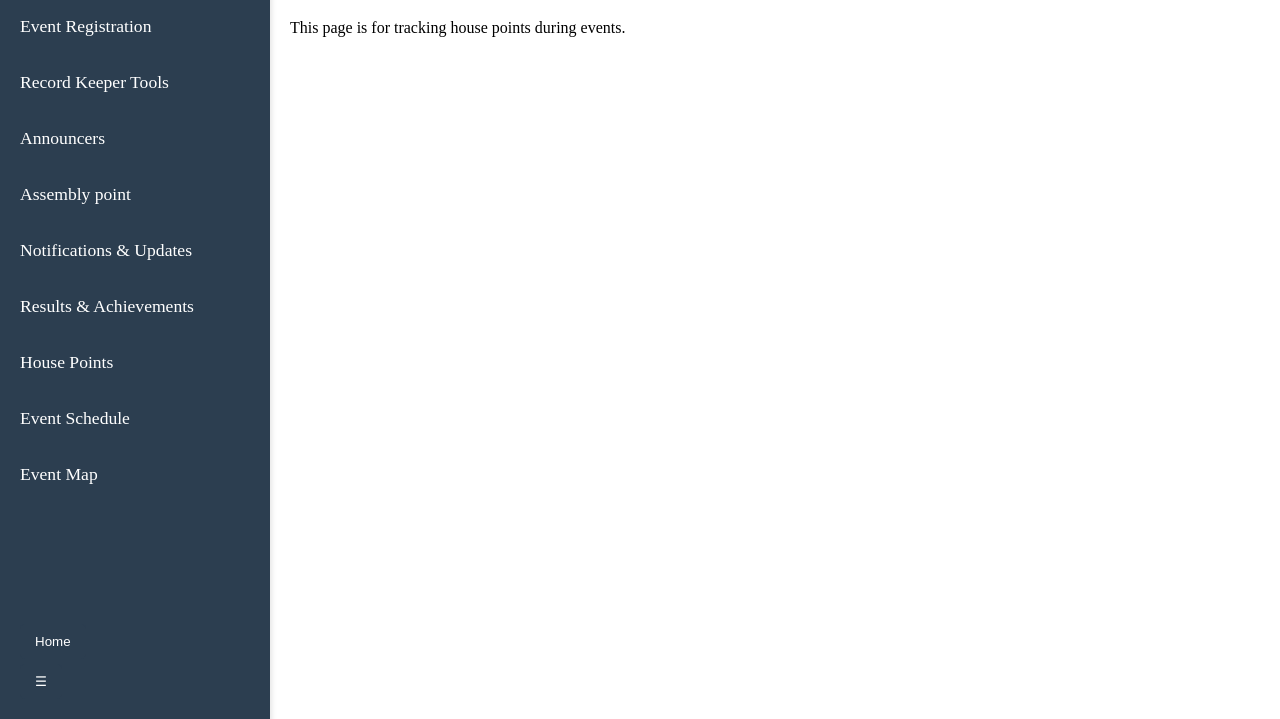
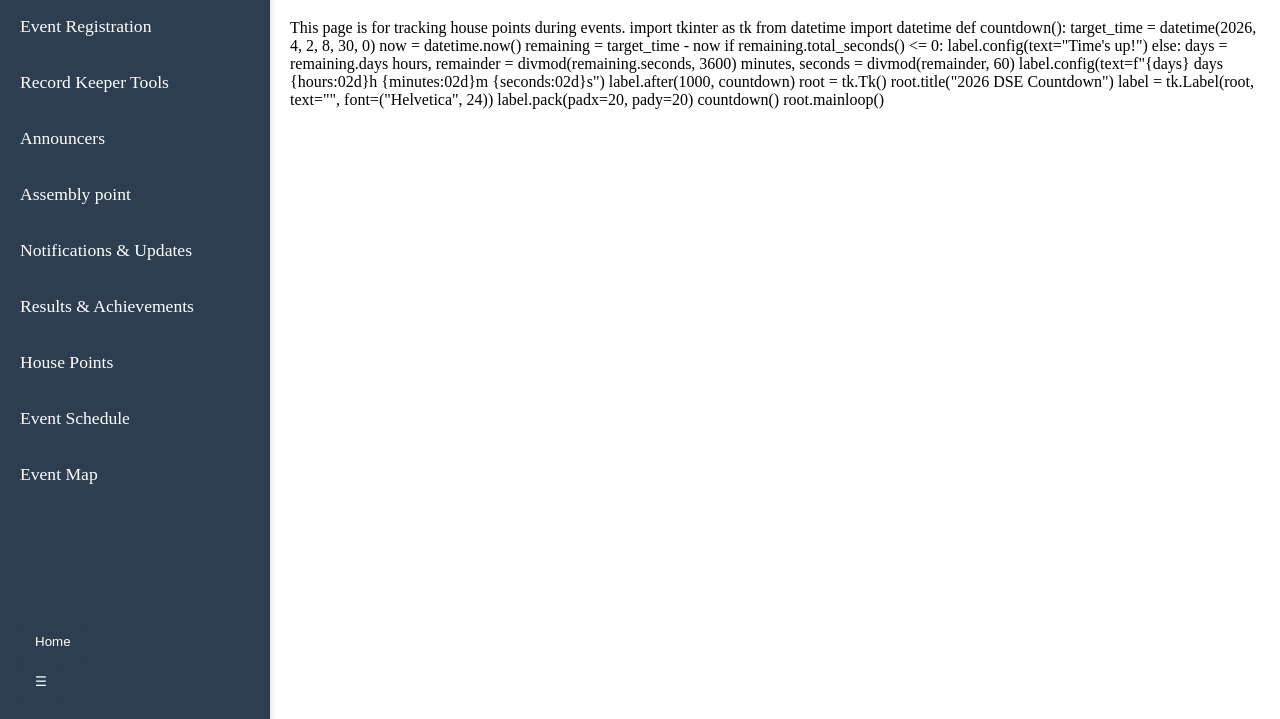
Before and after one commit to CodeNinja531/s-b-a.github.io, a plain HTML site: page web element/house-points.html in a window 1280 px wide. Shown: the part 81-800 px from the top of the page. Drawn offline with nearby package versions, Linux system fonts and the light colour scheme.

Commit message:
added dse countdown

```diff
--- a/web element/house-points.html
+++ b/web element/house-points.html
@@ -25,7 +25,33 @@
 
     <main>
         <h1>House Points</h1>
-        <p>This page is for tracking house points during events.</p>
+        <p>This page is for tracking house points during events.
+        import tkinter as tk
+from datetime import datetime
+
+def countdown():
+    target_time = datetime(2026, 4, 2, 8, 30, 0)
+    now = datetime.now()
+    remaining = target_time - now
+
+    if remaining.total_seconds() <= 0:
+        label.config(text="Time's up!")
+    else:
+        days = remaining.days
+        hours, remainder = divmod(remaining.seconds, 3600)
+        minutes, seconds = divmod(remainder, 60)
+        label.config(text=f"{days} days {hours:02d}h {minutes:02d}m {seconds:02d}s")
+        label.after(1000, countdown)
+
+root = tk.Tk()
+root.title("2026 DSE Countdown")
+
+label = tk.Label(root, text="", font=("Helvetica", 24))
+label.pack(padx=20, pady=20)
+
+countdown()
+
+root.mainloop()</p>
     </main>
 
     <div class="auth-buttons">
```
